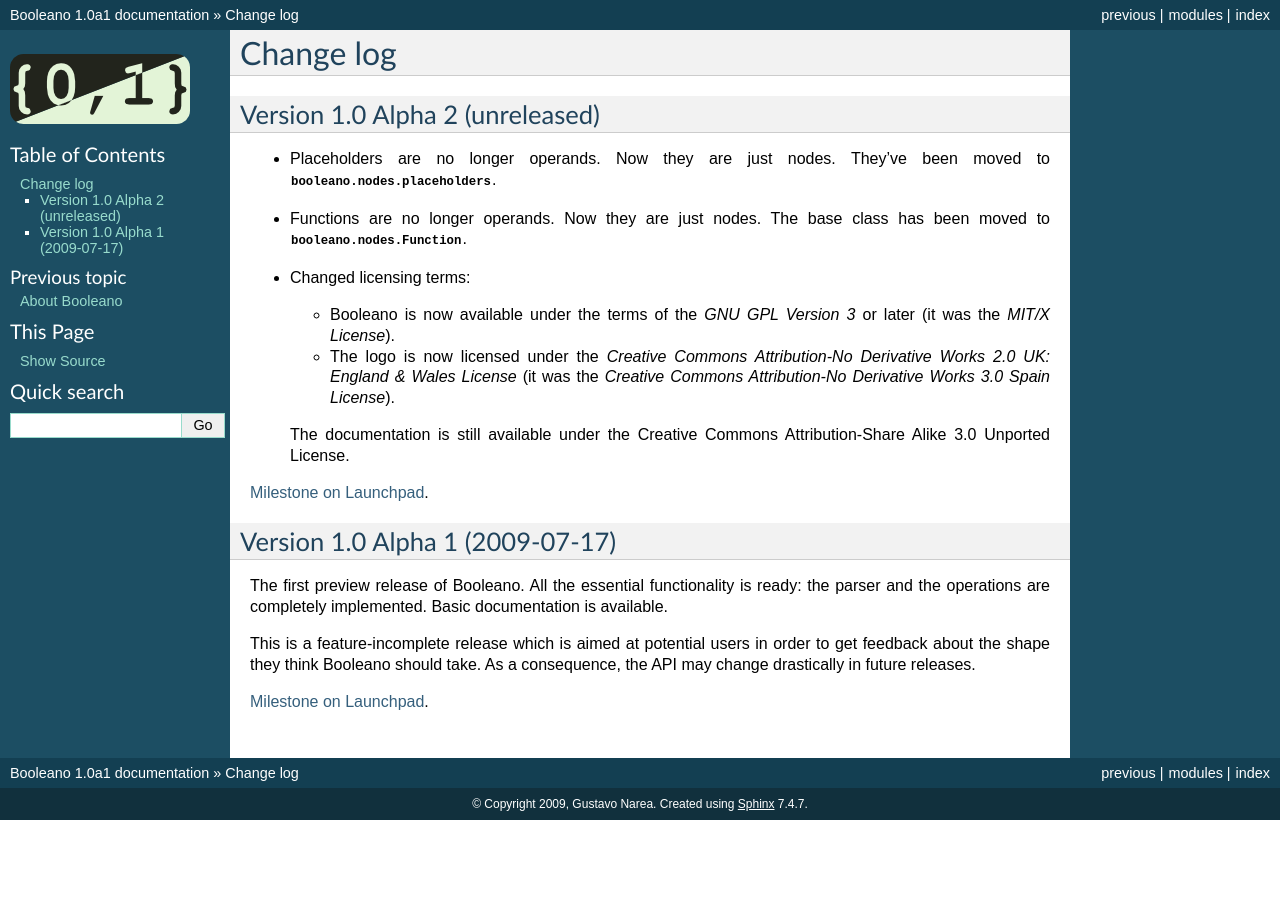
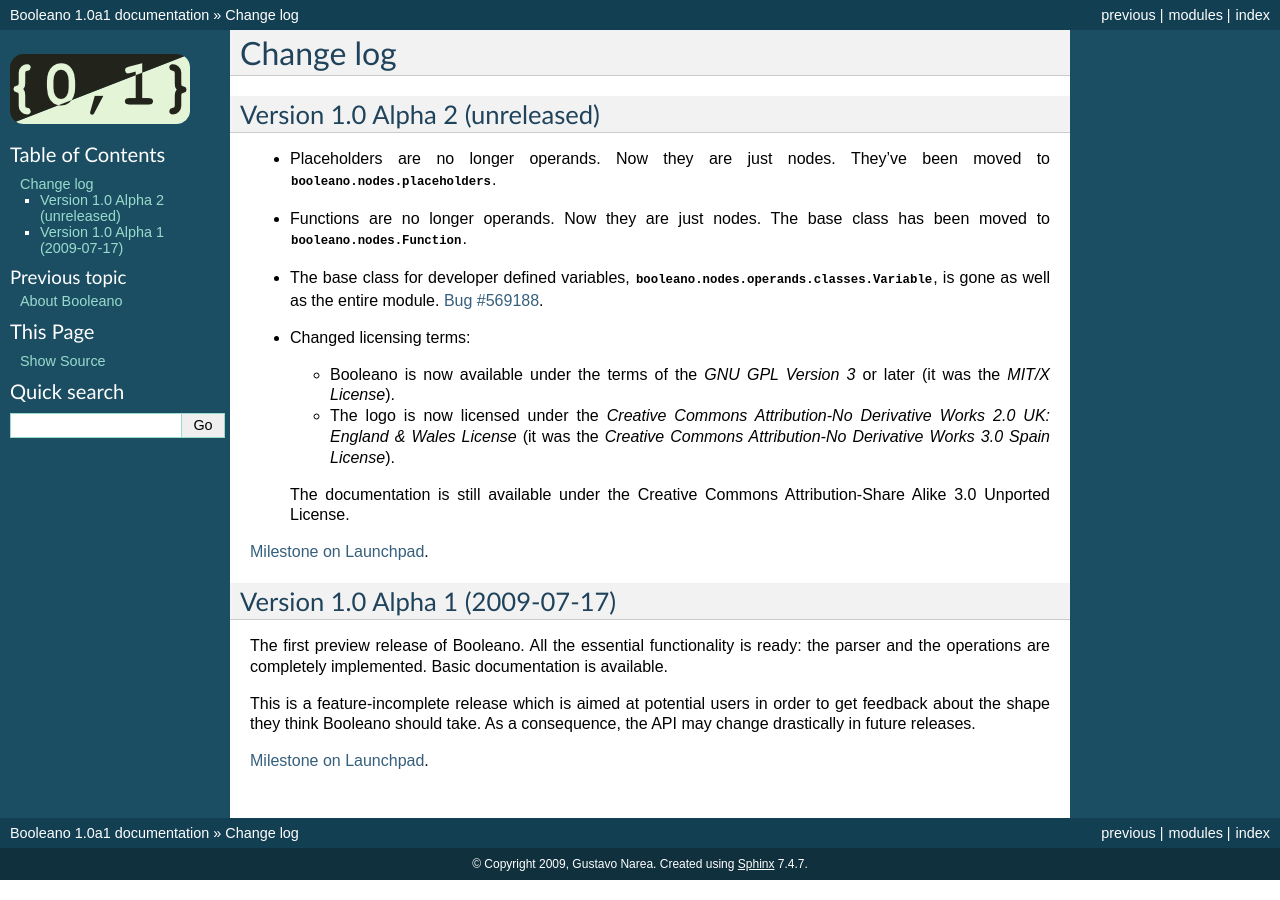
Before and after one commit to aipub/booleano, a Sphinx documentation site: the page built from docs/source/changes.rst, in a window 1280 px wide. Built offline with Sphinx 7.4.7, drawn with Linux system fonts in a browser that asks for light colours.

Commit message:
Documented the removal of booleano.nodes.operands.classes in the changelog

```diff
--- a/docs/source/changes.rst
+++ b/docs/source/changes.rst
@@ -10,6 +10,10 @@
   moved to :mod:`booleano.nodes.placeholders`.
 - Functions are no longer operands. Now they are just nodes. The base class has
   been moved to :class:`booleano.nodes.Function`.
+- The base class for developer defined variables,
+  :class:`booleano.nodes.operands.classes.Variable`, is gone as well as
+  the entire module. `Bug #569188
+  <https://bugs.launchpad.net/booleano/+bug/569188>`_.
 
 - Changed licensing terms:
 
```
